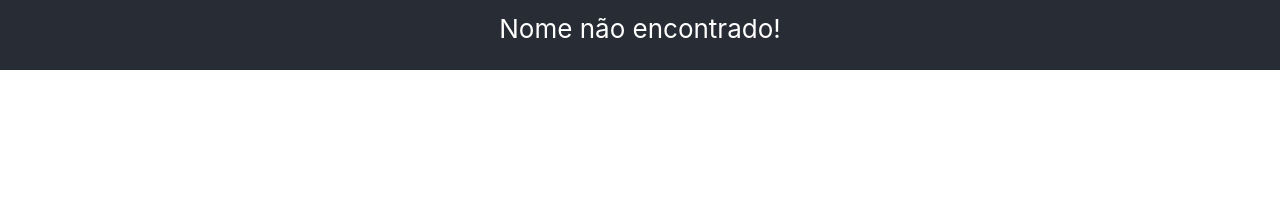
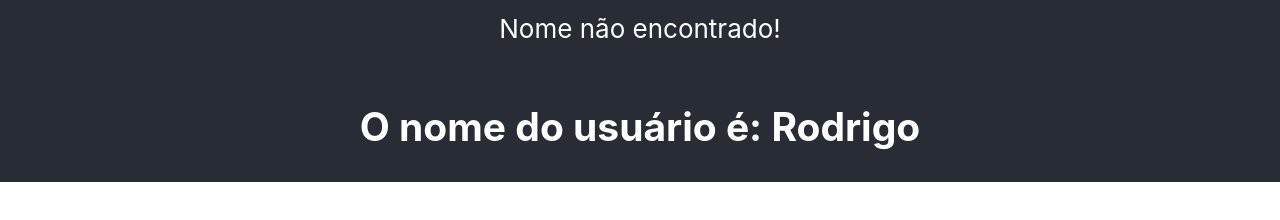
Before and after one commit to rcargnelutti/ReactZeroMaestria, a React (Create React App) app in the folder 3_AVANCANDO_NO_REACT/avancando/: page / in a window 1280 px wide. Shown: the part 1438-1658 px from the top of the page. Built offline with nearby package versions, Linux system fonts and the light colour scheme.

Commit message:
37 - props

```diff
--- a/3_AVANCANDO_NO_REACT/avancando/src/App.js
+++ b/3_AVANCANDO_NO_REACT/avancando/src/App.js
@@ -4,6 +4,7 @@
 import ConditionalRender from './components/CondidionalRender';
 import ListRender from './components/ListRender';
 import ManageData from './components/ManageData';
+import ShowUserName from './components/ShowUserName';
 
 function App() {
   return (
@@ -23,6 +24,7 @@
         <ManageData />
         <ListRender />
         <ConditionalRender />
+        <ShowUserName name="Rodrigo"/>
       </header>
     </div>
   );
--- /dev/null
+++ b/3_AVANCANDO_NO_REACT/avancando/src/components/ShowUserName.js
@@ -0,0 +1,9 @@
+const ShowUserName = (props) => {
+    return (
+      <div>
+        <h2>O nome do usuário é: {props.name}</h2>
+      </div>
+    );
+  };
+
+  export default ShowUserName;
```
